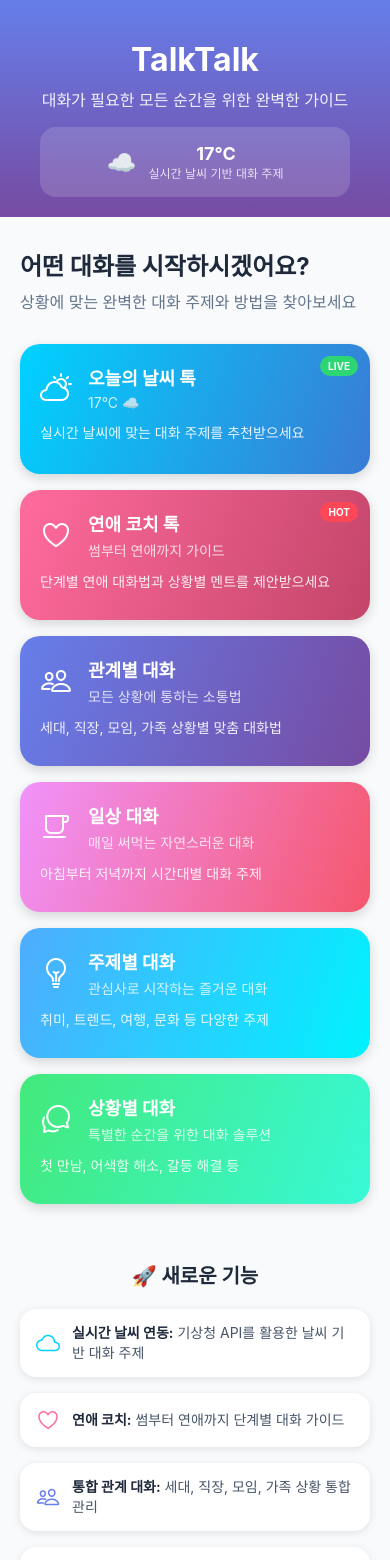
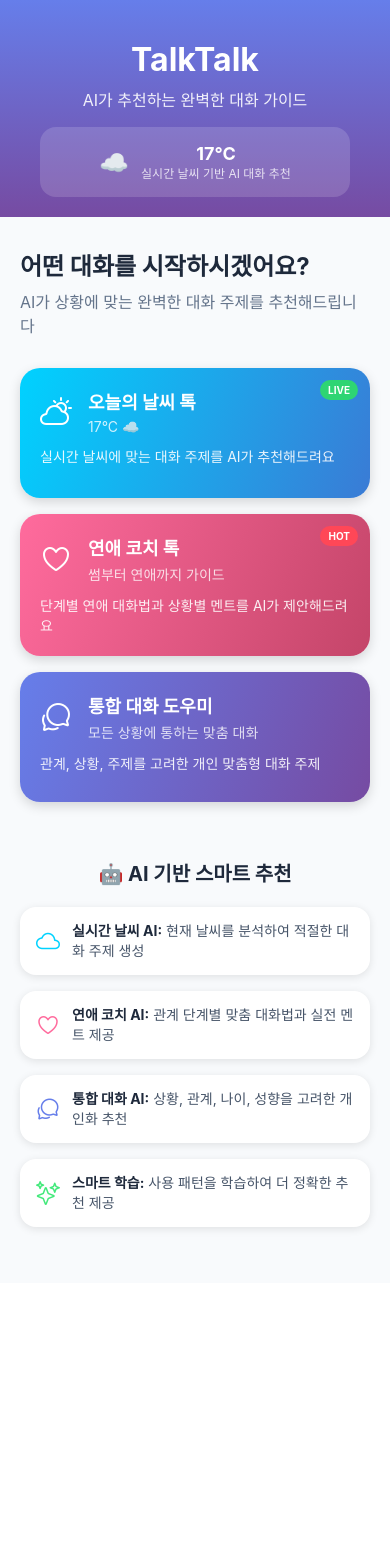
Before and after one commit to woojung1234/talktalk, a React Native app: screen /Home in a window 390 px wide. Shown: the top 1560 px of the page. After the commit the page ends 1283 px from the top, so only its background shows below. Built offline with nearby package versions, Linux system fonts and the light colour scheme; no server answers.

Commit message:
fix: 홈화면 6개 카드 → 3개 카드로 통합 및 AI 브랜딩 강화
- 관계별/일상/주제별/상황별 대화를 '통합 대화 도우미' 하나로 일원화
- 모든 기능에 AI 기반임을 명시하여 브랜딩 강화
- 사용자 경험 개선을 위한 UI 간소화

```diff
--- a/src/screens/HomeScreen.js
+++ b/src/screens/HomeScreen.js
@@ -59,7 +59,7 @@ const HomeScreen = ({ navigation }) => {
       subtitle: `${currentWeather?.temperature || 20}°C ${getWeatherIcon(currentWeather)}`,
       icon: 'partly-sunny-outline',
       color: ['#00d2ff', '#3a7bd5'],
-      description: '실시간 날씨에 맞는 대화 주제를 추천받으세요',
+      description: '실시간 날씨에 맞는 대화 주제를 AI가 추천해드려요',
       isNew: true,
       badge: 'LIVE',
       type: 'weather'
@@ -70,46 +70,19 @@ const HomeScreen = ({ navigation }) => {
       subtitle: '썸부터 연애까지 가이드',
       icon: 'heart-outline',
       color: ['#ff6b9d', '#c44569'],
-      description: '단계별 연애 대화법과 상황별 멘트를 제안받으세요',
+      description: '단계별 연애 대화법과 상황별 멘트를 AI가 제안해드려요',
       isNew: true,
       badge: 'HOT',
       type: 'love'
     },
     {
       id: 3,
-      title: '관계별 대화',
-      subtitle: '모든 상황에 통하는 소통법',
-      icon: 'people-outline',
+      title: '통합 대화 도우미',
+      subtitle: '모든 상황에 통하는 맞춤 대화',
+      icon: 'chatbubbles-outline',
       color: ['#667eea', '#764ba2'],
-      description: '세대, 직장, 모임, 가족 상황별 맞춤 대화법',
-      type: 'relationship'
-    },
-    {
-      id: 4,
-      title: '일상 대화',
-      subtitle: '매일 써먹는 자연스러운 대화',
-      icon: 'cafe-outline',
-      color: ['#f093fb', '#f5576c'],
-      description: '아침부터 저녁까지 시간대별 대화 주제',
-      type: 'daily'
-    },
-    {
-      id: 5,
-      title: '주제별 대화',
-      subtitle: '관심사로 시작하는 즐거운 대화',
-      icon: 'bulb-outline',
-      color: ['#4facfe', '#00f2fe'],
-      description: '취미, 트렌드, 여행, 문화 등 다양한 주제',
-      type: 'topics'
-    },
-    {
-      id: 6,
-      title: '상황별 대화',
-      subtitle: '특별한 순간을 위한 대화 솔루션',
-      icon: 'chatbubbles-outline',
-      color: ['#43e97b', '#38f9d7'],
-      description: '첫 만남, 어색함 해소, 갈등 해결 등',
-      type: 'situations'
+      description: '관계, 상황, 주제를 고려한 개인 맞춤형 대화 주제',
+      type: 'unified'
     }
   ];
 
@@ -172,7 +145,7 @@ const HomeScreen = ({ navigation }) => {
           <Text style={styles.weatherIcon}>{getWeatherIcon(currentWeather)}</Text>
           <View style={styles.weatherTextContainer}>
             <Text style={styles.weatherTemp}>{currentWeather.temperature}°C</Text>
-            <Text style={styles.weatherDesc}>실시간 날씨 기반 대화 주제</Text>
+            <Text style={styles.weatherDesc}>실시간 날씨 기반 AI 대화 추천</Text>
           </View>
         </View>
       </Animatable.View>
@@ -188,7 +161,7 @@ const HomeScreen = ({ navigation }) => {
         <Animatable.View animation="fadeInDown" style={styles.header}>
           <Text style={styles.headerTitle}>TalkTalk</Text>
           <Text style={styles.headerSubtitle}>
-            대화가 필요한 모든 순간을 위한 완벽한 가이드
+            AI가 추천하는 완벽한 대화 가이드
           </Text>
         </Animatable.View>
 
@@ -199,7 +172,7 @@ const HomeScreen = ({ navigation }) => {
         <Animatable.View animation="fadeIn" delay={300}>
           <Text style={styles.sectionTitle}>어떤 대화를 시작하시겠어요?</Text>
           <Text style={styles.sectionDescription}>
-            상황에 맞는 완벽한 대화 주제와 방법을 찾아보세요
+            AI가 상황에 맞는 완벽한 대화 주제를 추천해드립니다
           </Text>
         </Animatable.View>
 
@@ -208,33 +181,33 @@ const HomeScreen = ({ navigation }) => {
         </View>
 
         <Animatable.View animation="fadeInUp" delay={800} style={styles.footer}>
-          <Text style={styles.footerTitle}>🚀 새로운 기능</Text>
+          <Text style={styles.footerTitle}>🤖 AI 기반 스마트 추천</Text>
 
           <View style={styles.featureContainer}>
             <Ionicons name="cloud-outline" size={24} color="#00d2ff" />
             <Text style={styles.featureText}>
-              <Text style={styles.featureBold}>실시간 날씨 연동:</Text> 기상청 API를 활용한 날씨 기반 대화 주제
+              <Text style={styles.featureBold}>실시간 날씨 AI:</Text> 현재 날씨를 분석하여 적절한 대화 주제 생성
             </Text>
           </View>
 
           <View style={styles.featureContainer}>
             <Ionicons name="heart-outline" size={24} color="#ff6b9d" />
             <Text style={styles.featureText}>
-              <Text style={styles.featureBold}>연애 코치:</Text> 썸부터 연애까지 단계별 대화 가이드
+              <Text style={styles.featureBold}>연애 코치 AI:</Text> 관계 단계별 맞춤 대화법과 실전 멘트 제공
             </Text>
           </View>
 
           <View style={styles.featureContainer}>
-            <Ionicons name="people-outline" size={24} color="#667eea" />
+            <Ionicons name="chatbubbles-outline" size={24} color="#667eea" />
             <Text style={styles.featureText}>
-              <Text style={styles.featureBold}>통합 관계 대화:</Text> 세대, 직장, 모임, 가족 상황 통합 관리
+              <Text style={styles.featureBold}>통합 대화 AI:</Text> 상황, 관계, 나이, 성향을 고려한 개인화 추천
             </Text>
           </View>
 
           <View style={styles.featureContainer}>
             <Ionicons name="sparkles-outline" size={24} color="#43e97b" />
             <Text style={styles.featureText}>
-              <Text style={styles.featureBold}>AI 맞춤 추천:</Text> 상황과 관계에 최적화된 대화 주제
+              <Text style={styles.featureBold}>스마트 학습:</Text> 사용 패턴을 학습하여 더 정확한 추천 제공
             </Text>
           </View>
         </Animatable.View>
```
